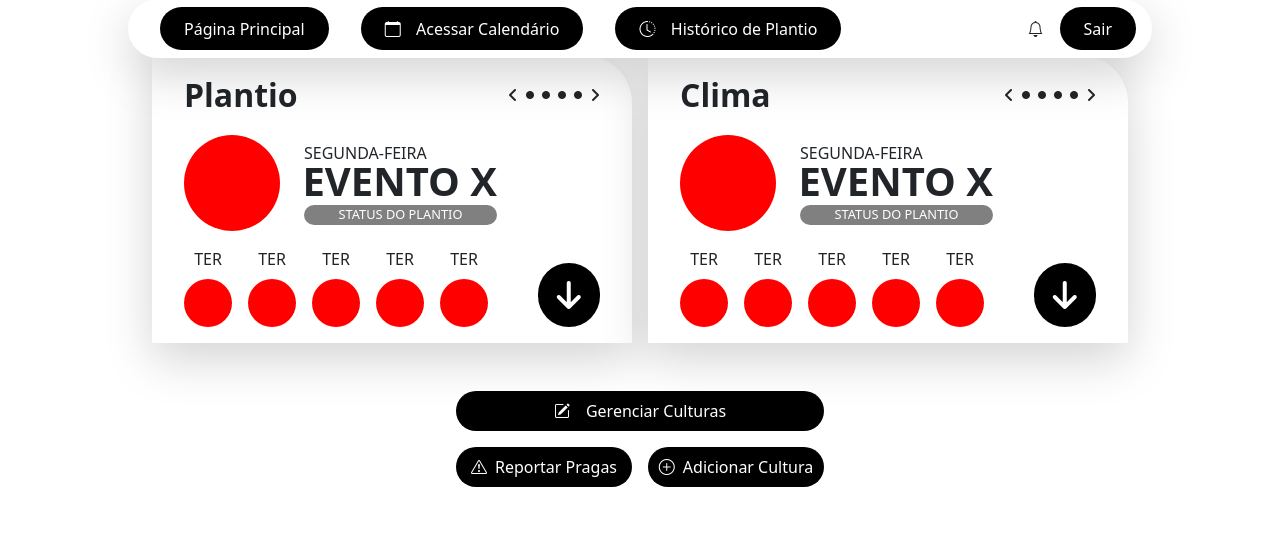
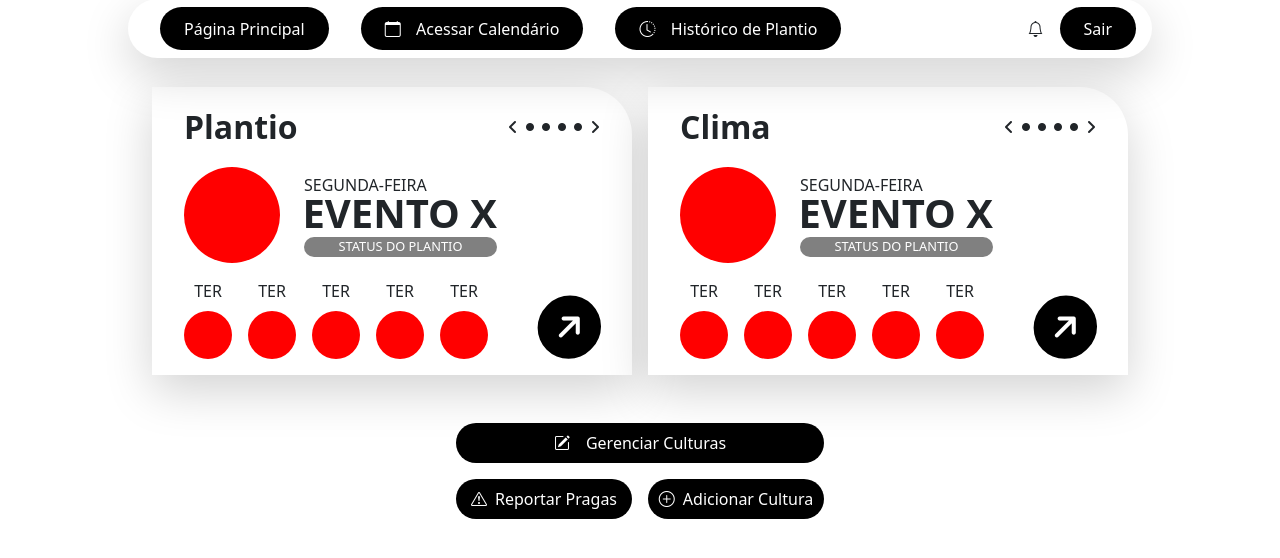
Before and after one commit to Carlosesposito22/Plantae2, a Django app: page /mainpage/ in a window 1280 px wide. Shown: the part 25-583 px from the top of the page. Run offline with Django 4.2, Linux system fonts and the light colour scheme; the visitor is signed in with stand-in values (Sample User, id 1); parts of the project's set-up code (start-up, migrations or seed data) failed here and were passed over.

Commit message:
mudancas

```diff
--- a/templates/accounts/signin.html
+++ b/templates/accounts/signin.html
@@ -32,8 +32,8 @@
             <p>Acesse o melhor portal do Brasil</p>
 
             <div class="login-register-holder-changer">
-                <a class="logininactive" href="{% url 'accounts:signin' %}">Login</a>
-                <a class="registeractive" href="{% url 'accounts:signup' %}">Cadastro</a>
+                <a class="loginactive" href="{% url 'accounts:signin' %}">Login</a>
+                <a class="registerinactive" href="{% url 'accounts:signup' %}">Cadastro</a>
             </div>
 
             <form action="#" method="post" class="signup-form">
--- a/templates/site_cc/mainpage.html
+++ b/templates/site_cc/mainpage.html
@@ -7,12 +7,13 @@
     }
 
     .container{
-        padding-top: 0;
+        padding-top: 2rem;
         display: flex;
         flex-direction: column;
         gap: 3rem;
         align-items: center;
         justify-content: center;
+
     }
 
     .card {
@@ -259,7 +260,7 @@
                         </li>
                     </ul>
                 </div>
-                <a href="" class="seta-btn"><i class="fa-solid fa-arrow-down" style="font-size: 2rem; color: white;"></i>
+                <a href="" class="seta-btn" style="transform: rotate(225deg);"><i class="fa-solid fa-arrow-down" style="font-size: 2rem; color: white;"></i>
                 </a>
             </div>
 
@@ -332,7 +333,7 @@
                         </li>
                     </ul>
                 </div>
-                <a href="" class="seta-btn"><i class="fa-solid fa-arrow-down" style="font-size: 2rem; color: white;"></i>
+                <a href="" class="seta-btn" style="transform: rotate(225deg);"><i class="fa-solid fa-arrow-down" style="font-size: 2rem; color: white;"></i>
                 </a>
             </div>
 
```
Also changed, not shown: static/images/Plantae.svg (added).
